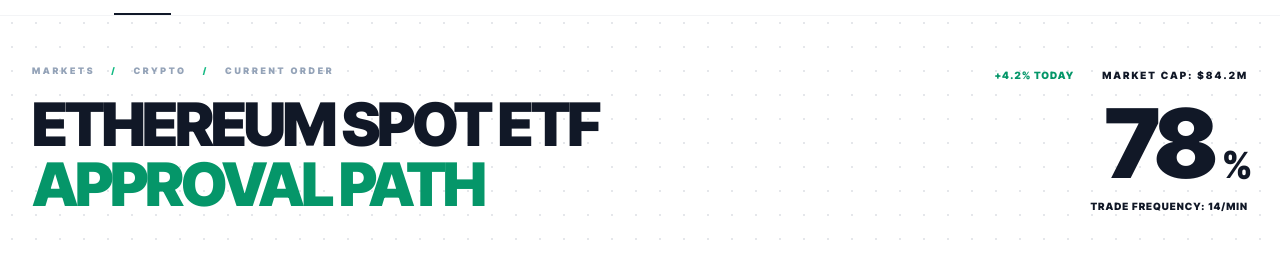
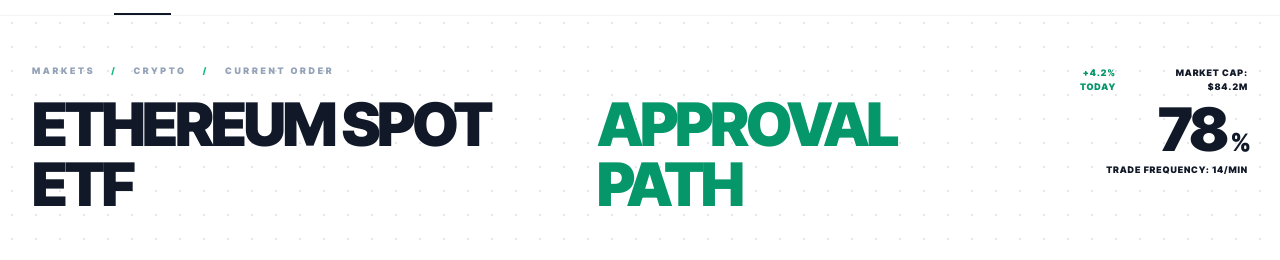
Before and after one commit to Avoisavo/hackmoney26, a Next.js app in the folder frontend/: page /markets/1 in a window 1280 px wide. Shown: the part 157-417 px from the top of the page. Built offline with nearby package versions, Linux system fonts and the light colour scheme; what wagmi would draw is missing.

Commit message:
Display market page title and its descriptor inline with a gap.

```diff
--- a/frontend/app/markets/[id]/page.tsx
+++ b/frontend/app/markets/[id]/page.tsx
@@ -251,9 +251,9 @@ export default function MarketDetailPage() {
             <title>{isNY06 ? "Iran War" : isXRP ? "XRP Custom Range" : "Ethereum Spot ETF"} | Helix Lab</title>
             <GlobalHeader />
 
-            <div className="max-w-7xl mx-auto px-8 pt-12 pb-32">
+            <div className={cn("max-w-7xl mx-auto px-8 pb-32", isNY06 ? "pt-6" : "pt-12")}>
                 {/* HEADER CONTEXT */}
-                <div className="mb-12 flex items-start justify-between">
+                <div className={cn("flex items-start justify-between", isNY06 ? "mb-4" : "mb-12")}>
                     <div className="space-y-4">
                         <nav className="flex items-center gap-4 text-[9px] font-black uppercase tracking-[0.3em] text-[#94A3B8]">
                             <span>Markets</span>
@@ -262,21 +262,21 @@ export default function MarketDetailPage() {
                             <span className="text-accent-green">/</span>
                             <span className="text-text-hero">Current Order</span>
                         </nav>
-                        <h1 className={cn("text-6xl font-black text-text-hero tracking-tighter leading-none", (isPolitics || isNY06) ? "font-serif" : "font-sans")}>
-                            {isNY06 ? "Iran" : isXRP ? "XRP Price" : "Ethereum Spot ETF"} <br />
+                        <h1 className={cn("text-6xl font-black text-text-hero tracking-tighter leading-none flex gap-3", (isPolitics || isNY06) ? "font-serif" : "font-sans")}>
+                            {isNY06 ? "Iran" : isXRP ? "XRP Price" : "Ethereum Spot ETF"}
                             <span className="text-accent-green-deep">{isNY06 ? "War" : isXRP ? "Custom Range" : "Approval Path"}</span>
                         </h1>
                     </div>
 
-                    <div className="text-right space-y-2">
-                        <div className="flex items-center gap-4 justify-end">
-                            <span className="px-3 py-1 bg-accent-green-subtle text-accent-green-deep text-[10px] font-black uppercase tracking-widest">+4.2% Today</span>
-                            <span className="text-[10px] font-black uppercase tracking-[0.2em] text-text-body">Market Cap: $84.2M</span>
+                    <div className="text-right space-y-1">
+                        <div className="flex items-center gap-3 justify-end">
+                            <span className="px-2 py-0.5 bg-accent-green-subtle text-accent-green-deep text-[9px] font-black uppercase tracking-widest">+4.2% Today</span>
+                            <span className="text-[9px] font-black uppercase tracking-[0.1em] text-text-body">Market Cap: $84.2M</span>
                         </div>
-                        <div className="flex items-end gap-2 justify-end">
-                            <span className="text-8xl font-black text-text-hero leading-none tracking-tighter">{probValue}<span className="text-4xl ml-2">%</span></span>
+                        <div className="flex items-end gap-1 justify-end">
+                            <span className="text-6xl font-black text-text-hero leading-none tracking-tighter">{probValue}<span className="text-2xl ml-1">%</span></span>
                         </div>
-                        <p className="text-[10px] font-black uppercase tracking-widest text-text-body">Trade Frequency: 14/min</p>
+                        <p className="text-[9px] font-black uppercase tracking-widest text-text-body">Trade Frequency: 14/min</p>
                     </div>
                 </div>
 
--- a/frontend/components/events/IranWarExecutionDock.tsx
+++ b/frontend/components/events/IranWarExecutionDock.tsx
@@ -126,8 +126,8 @@ export const IranWarExecutionDock = ({ className }: IranWarExecutionDockProps) =
             </div>
 
             {/* Primary Action Button */}
-            <button className="w-full h-16 rounded-[20px] bg-[#10B981] hover:bg-[#0ea876] transition-colors text-white font-bold text-lg">
-                Sign up to trade
+            <button className="w-full h-16 rounded-[20px] bg-[#10B981] hover:bg-[#0ea876] transition-colors text-white font-bold text-lg uppercase tracking-widest">
+                Place bet
             </button>
         </div>
     );
--- a/frontend/components/events/RouletteBetting.tsx
+++ b/frontend/components/events/RouletteBetting.tsx
@@ -25,7 +25,7 @@ export const RouletteBetting = ({ className }: RouletteBettingProps) => {
     const extraColumn = ["1/3", "2/3"];
 
     return (
-        <div className={cn("bg-white py-6 mb-8", className)}>
+        <div className={cn("bg-white pt-2 pb-6 mb-4", className)}>
             <div className="flex flex-col gap-8">
                 {/* Event Selection */}
                 <div className="flex gap-4">
@@ -205,24 +205,6 @@ export const RouletteBetting = ({ className }: RouletteBettingProps) => {
                     </div>
                 </div>
 
-                {/* Call to Action */}
-                <div className="flex justify-between items-center mt-4">
-                    <div className="text-sm font-medium text-gray-500">
-                        {selectedDate !== null && selectedOutcome && (
-                            <span>
-                                Betting <span className="text-black font-bold">{selectedOutcome.toUpperCase()}</span> on
-                                strike <span className="text-black font-bold">{selectedEvent === "on" ? "ON" : "BY"}</span> day
-                                <span className="text-black font-bold ml-1">{selectedDate}</span>
-                            </span>
-                        )}
-                    </div>
-                    <button
-                        disabled={!selectedDate || !selectedOutcome}
-                        className="px-10 py-4 bg-black text-white font-black text-sm tracking-[0.2em] rounded-full disabled:opacity-20 disabled:cursor-not-allowed hover:bg-gray-800 transition-all"
-                    >
-                        PLACE BET
-                    </button>
-                </div>
             </div>
         </div>
     );
```
